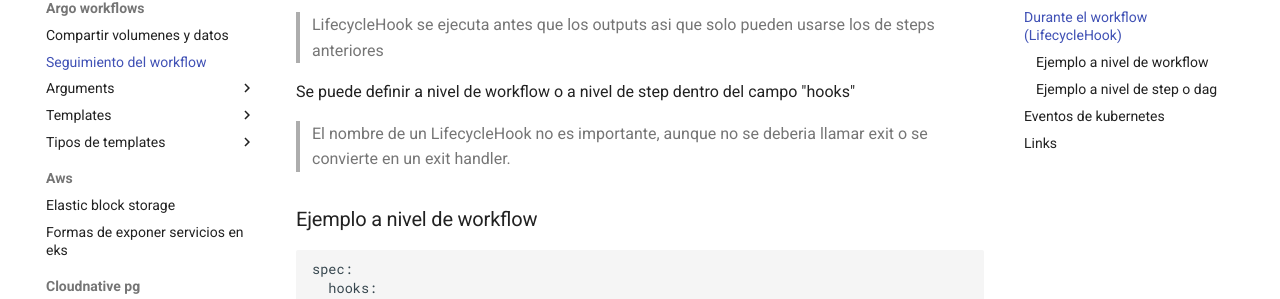
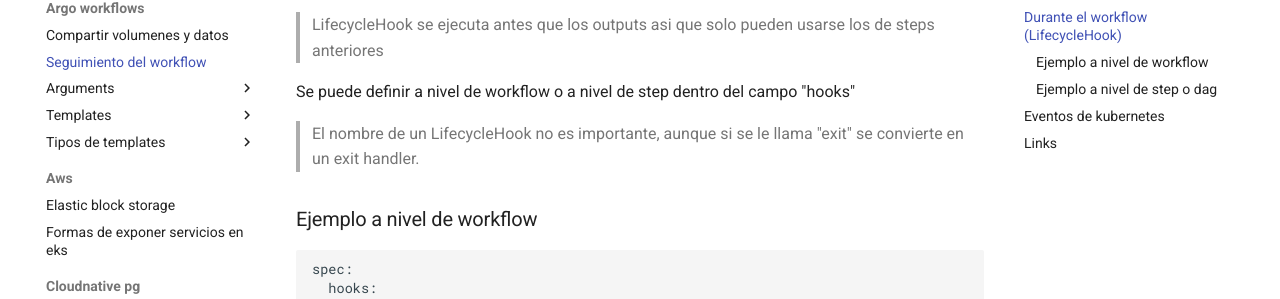
Before and after one commit to jorgelon/kubernetesinmyhead.net, an MkDocs documentation site: the page built from docs/argo-workflows/seguimiento-del-workflow.md, in a window 1280 px wide and 900 px high, scrolled down 740 px. Shown: the part 136-435 px from the top of the window. Built offline with MkDocs 1.6.1 and Material for MkDocs 9.7.7, drawn with Linux system fonts in a browser that asks for light colours.

Commit message:
aclaracion

```diff
--- a/docs/argo-workflows/seguimiento-del-workflow.md
+++ b/docs/argo-workflows/seguimiento-del-workflow.md
@@ -29,7 +29,7 @@ Estas condiciones pueden ser:
 
 Se puede definir a nivel de workflow o a nivel de step dentro del campo "hooks"
 
-> El nombre de un LifecycleHook no es importante, aunque no se deberia llamar exit o se convierte en un exit handler.
+> El nombre de un LifecycleHook no es importante, aunque si se le llama "exit" se convierte en un exit handler.
 
 ### Ejemplo a nivel de workflow
 
```
